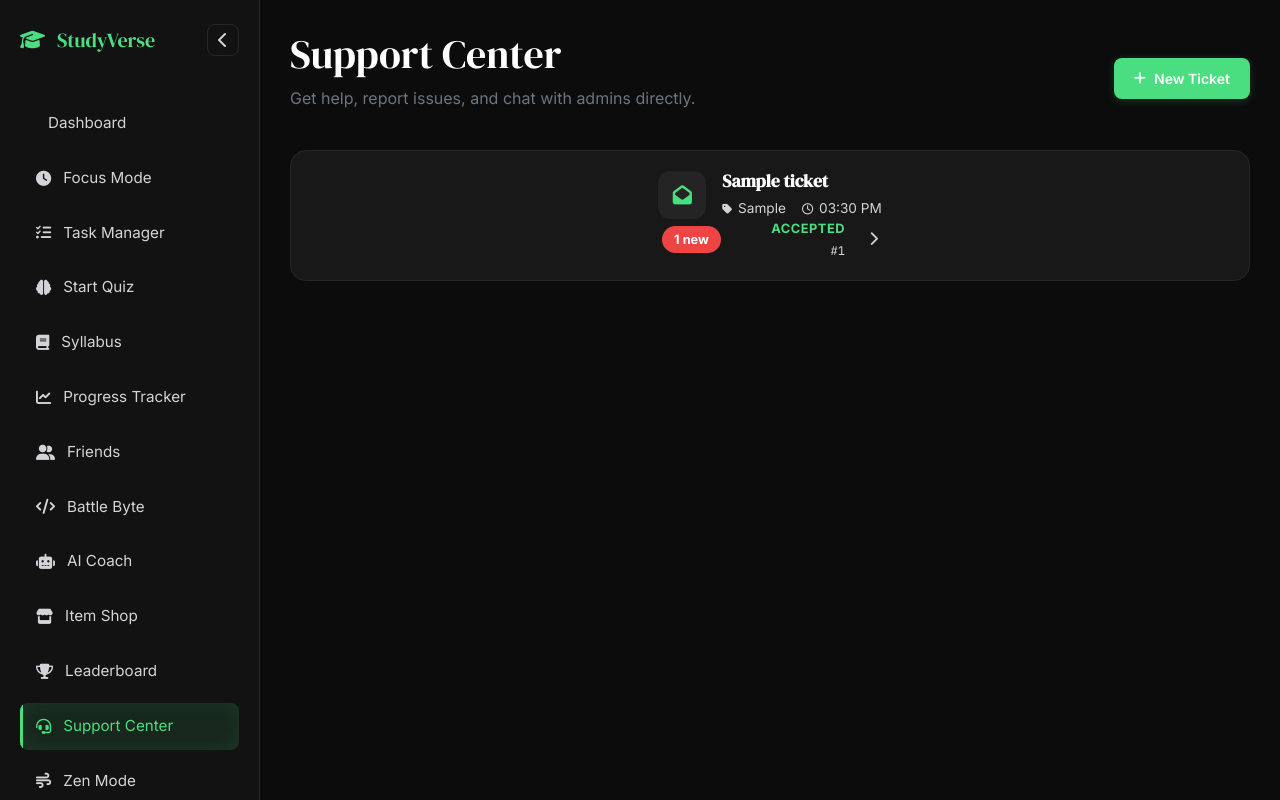
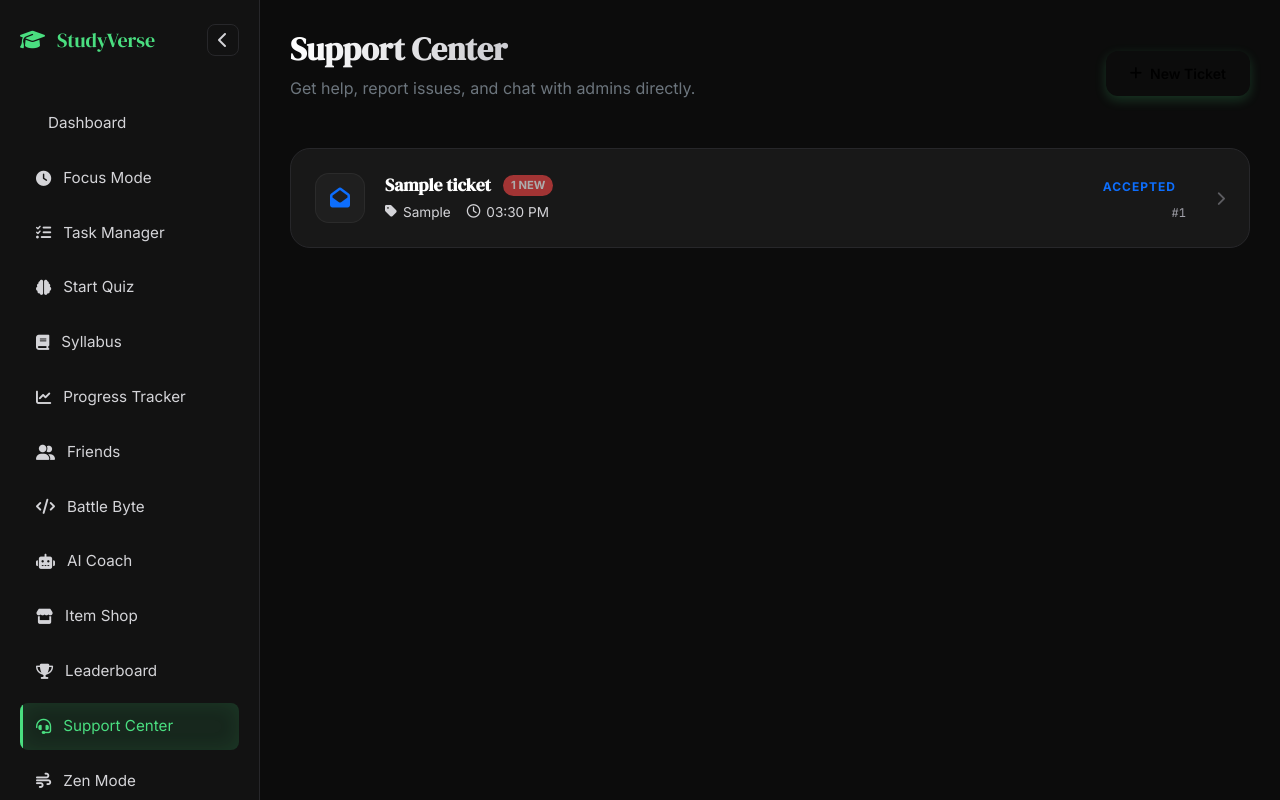
Before and after one commit to Manin1311/StudyVerse_Final, a Flask app: page /support in a window 1280 px wide. Run offline with Flask 3, Linux system fonts and the light colour scheme; a user stored in the database is signed in; tables that the repository leaves empty hold one stand-in row (values such as "Sample post"); grey boxes marked "Sample" are stand-in pictures; some libraries are stand-ins or nearby versions.

Commit message:
Refactor: Redesign user support ticket list for better spacing and aesthetics

```diff
--- a/templates/support/list.html
+++ b/templates/support/list.html
@@ -3,180 +3,460 @@
 {% block title %}Support Center - StudyVerse{% endblock %}
 
 {% block content %}
-<div class="page-header"
-    style="margin-bottom: 24px; display: flex; justify-content: space-between; align-items: center;">
-    <div>
+<div class="page-header">
+    <div class="header-content">
         <h1 class="page-title">Support Center</h1>
         <p class="text-secondary">Get help, report issues, and chat with admins directly.</p>
     </div>
-    <button onclick="document.getElementById('newTicketModal').style.display='flex'" class="btn btn-primary"
-        style="background: var(--primary); border: none; padding: 10px 20px; border-radius: 8px; color: white; display: flex; align-items: center; gap: 8px; cursor: pointer; transition: background 0.2s;">
+    <button onclick="openNewTicketModal()" class="btn btn-primary new-ticket-btn">
         <i class="fa-solid fa-plus"></i> New Ticket
     </button>
 </div>
 
 <!-- Ticket List -->
-<div class="grid" style="display: block;">
+<div class="ticket-list-container">
     {% if tickets %}
-    <div style="display: flex; flex-direction: column; gap: 16px;">
+    <div class="ticket-grid">
         {% for ticket in tickets %}
-        <a href="{{ url_for('support_detail', ticket_id=ticket.id) }}" class="card"
-            style="text-decoration: none; display: flex; justify-content: space-between; align-items: center; transition: all 0.2s; border: 1px solid var(--border); padding: 20px;"
-            onmouseover="this.style.transform='translateY(-2px)'; this.style.borderColor='var(--primary)';"
-            onmouseout="this.style.transform='translateY(0)'; this.style.borderColor='var(--border)';">
-            <div style="display: flex; gap: 16px; align-items: center;">
-                <div
-                    style="width: 48px; height: 48px; background: rgba(255,255,255,0.05); border-radius: 12px; display: flex; align-items: center; justify-content: center; font-size: 1.2rem;">
-                    {% if ticket.status == 'closed' %}
-                    <i class="fa-solid fa-check-circle" style="color: var(--text-secondary);"></i>
-                    {% elif ticket.status == 'in_progress' %}
-                    <i class="fa-solid fa-spinner fa-spin-pulse" style="color: var(--primary);"></i>
-                    {% else %}
-                    <i class="fa-solid fa-envelope-open" style="color: var(--accent-green);"></i>
+        <a href="{{ url_for('support_detail', ticket_id=ticket.id) }}" class="ticket-card">
+            <!-- Icon Column -->
+            <div class="ticket-icon-wrapper status-{{ ticket.status }}">
+                {% if ticket.status == 'closed' %}
+                <i class="fa-solid fa-check"></i>
+                {% elif ticket.status == 'in_progress' %}
+                <i class="fa-solid fa-spinner fa-spin-pulse"></i>
+                {% else %}
+                <i class="fa-solid fa-envelope-open"></i>
+                {% endif %}
+            </div>
+
+            <!-- Main Info Column -->
+            <div class="ticket-content">
+                <div class="ticket-header">
+                    <h3 class="ticket-subject">{{ ticket.subject }}</h3>
+                    {% if ticket.user_unread_count > 0 %}
+                    <span class="unread-badge">{{ ticket.user_unread_count }} new</span>
                     {% endif %}
                 </div>
-                <div>
-                    <h3 style="font-size: 1.1rem; color: white; margin: 0 0 6px 0; font-weight: 600;">{{ ticket.subject
-                        }}</h3>
-                    <div
-                        style="font-size: 0.85rem; color: var(--text-secondary); display: flex; gap: 16px; align-items: center;">
-                        <span style="display: flex; align-items: center; gap: 6px;"><i class="fa-solid fa-tag"
-                                style="font-size: 0.7rem;"></i> {{ ticket.category|title }}</span>
-                        <span style="display: flex; align-items: center; gap: 6px;"><i class="fa-regular fa-clock"
-                                style="font-size: 0.7rem;"></i> {{ ticket.updated_at|ist_time }}</span>
-                        {% if ticket.priority == 'urgent' %}
-                        <span
-                            style="color: var(--destructive); font-weight: 600; text-transform: uppercase; font-size: 0.7rem;">Urgent</span>
-                        {% endif %}
-                    </div>
+                <div class="ticket-meta">
+                    <span class="meta-item"><i class="fa-solid fa-tag"></i> {{ ticket.category|title }}</span>
+                    <span class="meta-item"><i class="fa-regular fa-clock"></i> {{ ticket.updated_at|ist_time }}</span>
+                    {% if ticket.priority == 'urgent' %}
+                    <span class="meta-item priority-urgent">URGENT</span>
+                    {% endif %}
                 </div>
             </div>
 
-            <div style="display: flex; align-items: center; gap: 24px;">
-                {% if ticket.user_unread_count > 0 %}
-                <div
-                    style="background: var(--destructive); color: white; padding: 4px 12px; border-radius: 20px; font-size: 0.8rem; font-weight: 700;">
-                    {{ ticket.user_unread_count }} new
-                </div>
-                {% endif %}
+            <!-- Status Column -->
+            <div class="ticket-status-col">
+                <span class="status-badge status-{{ ticket.status }}">
+                    {{ ticket.status|replace('_', ' ') }}
+                </span>
+                <span class="ticket-id">#{{ ticket.id }}</span>
+            </div>
 
-                <div style="text-align: right; min-width: 100px;">
-                    <div
-                        style="font-size: 0.8rem; font-weight: 700; color: {% if ticket.status == 'closed' %}var(--text-secondary){% elif ticket.status == 'in_progress' %}var(--primary){% else %}var(--accent-green){% endif %}; text-transform: uppercase; letter-spacing: 0.5px; margin-bottom: 4px;">
-                        {{ ticket.status|replace('_', ' ') }}
-                    </div>
-                    <div style="font-size: 0.75rem; color: var(--text-secondary); font-family: var(--font-mono);">#{{
-                        ticket.id }}</div>
-                </div>
-                <i class="fa-solid fa-chevron-right" style="color: var(--text-secondary); font-size: 0.9rem;"></i>
+            <div class="ticket-arrow">
+                <i class="fa-solid fa-chevron-right"></i>
             </div>
         </a>
         {% endfor %}
     </div>
     {% else %}
-    <div class="card"
-        style="text-align: center; padding: 64px 24px; display: flex; flex-direction: column; align-items: center; justify-content: center;">
-        <div style="font-size: 4rem; margin-bottom: 24px; opacity: 0.5;">🛸</div>
-        <h3 style="margin-bottom: 12px; font-size: 1.5rem;">No tickets yet</h3>
-        <p style="color: var(--text-secondary); margin-bottom: 32px; max-width: 400px;">Have a question or run into an
-            issue? Create your first support ticket and our team will get back to you.</p>
-        <button onclick="document.getElementById('newTicketModal').style.display='flex'" class="btn btn-primary"
-            style="background: var(--primary); border: none; padding: 12px 32px; border-radius: 8px; color: white; font-weight: 600; cursor: pointer; transition: opacity 0.2s;">Open
-            New Ticket</button>
+    <div class="empty-state">
+        <div class="empty-icon">🛸</div>
+        <h3>No tickets yet</h3>
+        <p>Have a question or run into an issue? Create your first support ticket and our team will get back to you.</p>
+        <button onclick="openNewTicketModal()" class="btn btn-primary">Open New Ticket</button>
     </div>
     {% endif %}
 </div>
 
 <!-- New Ticket Modal -->
-<div id="newTicketModal"
-    style="display: none; position: fixed; inset: 0; background: rgba(0,0,0,0.8); z-index: 2000; align-items: center; justify-content: center; backdrop-filter: blur(4px);">
-    <div class="card"
-        style="width: 90%; max-width: 500px; padding: 32px; animation: modalSlideIn 0.3s cubic-bezier(0.16, 1, 0.3, 1); border: 1px solid var(--border); box-shadow: 0 25px 50px -12px rgba(0, 0, 0, 0.5);">
-        <div style="display: flex; justify-content: space-between; align-items: center; margin-bottom: 24px;">
-            <h2 style="font-size: 1.5rem; margin: 0; font-weight: 700;">New Support Ticket</h2>
-            <button onclick="document.getElementById('newTicketModal').style.display='none'"
-                style="background: none; border: none; color: var(--text-secondary); font-size: 1.5rem; cursor: pointer; padding: 4px;"><i
-                    class="fa-solid fa-xmark"></i></button>
+<div id="newTicketModal" class="modal-overlay">
+    <div class="modal-card">
+        <div class="modal-header">
+            <h2>New Support Ticket</h2>
+            <button onclick="closeNewTicketModal()" class="modal-close"><i class="fa-solid fa-xmark"></i></button>
         </div>
 
         <form action="{{ url_for('support_create') }}" method="POST">
-            <div style="margin-bottom: 20px;">
-                <label
-                    style="display: block; margin-bottom: 8px; color: var(--text-secondary); font-size: 0.9rem; font-weight: 500;">Subject</label>
-                <input type="text" name="subject" required class="form-control" placeholder="Brief summary of issue"
-                    style="width: 100%; padding: 14px; background: var(--bg-primary); border: 1px solid var(--border); border-radius: 8px; color: white; font-size: 1rem;">
+            <div class="form-group">
+                <label>Subject</label>
+                <input type="text" name="subject" required class="form-control" placeholder="Brief summary of issue">
             </div>
 
-            <div style="display: grid; grid-template-columns: 1fr 1fr; gap: 20px; margin-bottom: 20px;">
-                <div>
-                    <label
-                        style="display: block; margin-bottom: 8px; color: var(--text-secondary); font-size: 0.9rem; font-weight: 500;">Category</label>
-                    <div style="position: relative;">
-                        <select name="category" class="form-control"
-                            style="width: 100%; padding: 14px; background: var(--bg-primary); border: 1px solid var(--border); border-radius: 8px; color: white; font-size: 1rem; appearance: none; cursor: pointer;">
+            <div class="form-row">
+                <div class="form-group">
+                    <label>Category</label>
+                    <div class="select-wrapper">
+                        <select name="category" class="form-control">
                             <option value="general">General Inquiry</option>
                             <option value="bug">Report a Bug</option>
                             <option value="account">Account Issue</option>
                             <option value="feedback">Feedback</option>
                             <option value="other">Other</option>
                         </select>
-                        <i class="fa-solid fa-chevron-down"
-                            style="position: absolute; right: 14px; top: 50%; transform: translateY(-50%); color: var(--text-secondary); pointer-events: none;"></i>
+                        <i class="fa-solid fa-chevron-down select-arrow"></i>
                     </div>
                 </div>
-                <div>
-                    <label
-                        style="display: block; margin-bottom: 8px; color: var(--text-secondary); font-size: 0.9rem; font-weight: 500;">Priority</label>
-                    <div style="position: relative;">
-                        <select name="priority" class="form-control"
-                            style="width: 100%; padding: 14px; background: var(--bg-primary); border: 1px solid var(--border); border-radius: 8px; color: white; font-size: 1rem; appearance: none; cursor: pointer;">
+                <div class="form-group">
+                    <label>Priority</label>
+                    <div class="select-wrapper">
+                        <select name="priority" class="form-control">
                             <option value="low">Low</option>
                             <option value="normal" selected>Normal</option>
                             <option value="high">High</option>
                             <option value="urgent">Urgent</option>
                         </select>
-                        <i class="fa-solid fa-chevron-down"
-                            style="position: absolute; right: 14px; top: 50%; transform: translateY(-50%); color: var(--text-secondary); pointer-events: none;"></i>
+                        <i class="fa-solid fa-chevron-down select-arrow"></i>
                     </div>
                 </div>
             </div>
 
-            <div style="margin-bottom: 32px;">
-                <label
-                    style="display: block; margin-bottom: 8px; color: var(--text-secondary); font-size: 0.9rem; font-weight: 500;">Message</label>
+            <div class="form-group">
+                <label>Message</label>
                 <textarea name="message" required rows="5" class="form-control"
-                    placeholder="Describe your issue in detail..."
-                    style="width: 100%; padding: 14px; background: var(--bg-primary); border: 1px solid var(--border); border-radius: 8px; color: white; resize: vertical; font-size: 1rem; font-family: inherit; line-height: 1.5;"></textarea>
+                    placeholder="Describe your issue in detail..."></textarea>
             </div>
 
-            <button type="submit" class="btn btn-primary"
-                style="width: 100%; background: var(--primary); border: none; padding: 16px; border-radius: 12px; color: white; font-weight: 600; cursor: pointer; font-size: 1rem; transition: background 0.2s;">Submit
-                Ticket</button>
+            <button type="submit" class="btn btn-primary submit-btn">Submit Ticket</button>
         </form>
     </div>
 </div>
 
 <style>
-    /* Fix for select options in dark mode */
-    #newTicketModal select option {
-        background-color: #1f2937;
-        color: white;
+    /* Page Header */
+    .page-header {
+        display: flex;
+        justify-content: space-between;
+        align-items: center;
+        margin-bottom: 32px;
     }
 
-    /* Fix for placeholders */
-    #newTicketModal input::placeholder,
-    #newTicketModal textarea::placeholder {
-        color: rgba(255, 255, 255, 0.5) !important;
-        opacity: 1;
+    .page-title {
+        font-size: 2rem;
+        font-weight: 700;
+        margin-bottom: 8px;
+        background: linear-gradient(to right, #ffffff, #a1a1aa);
+        -webkit-background-clip: text;
+        -webkit-text-fill-color: transparent;
     }
 
-    /* Light mode specific override */
-    [data-theme="light"] #newTicketModal input::placeholder,
-    [data-theme="light"] #newTicketModal textarea::placeholder {
-        color: var(--text-secondary) !important;
+    .new-ticket-btn {
+        background: var(--accent);
+        color: #000;
+        font-weight: 600;
+        border: none;
+        padding: 12px 24px;
+        border-radius: 12px;
+        display: flex;
+        align-items: center;
+        gap: 8px;
+        cursor: pointer;
+        transition: transform 0.2s, box-shadow 0.2s;
+        box-shadow: 0 4px 12px rgba(74, 222, 128, 0.2);
     }
 
-    @keyframes modalSlideIn {
+    .new-ticket-btn:hover {
+        transform: translateY(-2px);
+        box-shadow: 0 6px 20px rgba(74, 222, 128, 0.3);
+    }
+
+    /* Ticket Grid & Card */
+    .ticket-grid {
+        display: flex;
+        flex-direction: column;
+        gap: 16px;
+    }
+
+    .ticket-card {
+        display: grid;
+        grid-template-columns: auto 1fr auto auto;
+        align-items: center;
+        gap: 20px;
+        background: var(--bg-card);
+        border: 1px solid var(--border);
+        padding: 24px;
+        border-radius: 20px;
+        text-decoration: none;
+        transition: all 0.2s cubic-bezier(0.4, 0, 0.2, 1);
+        position: relative;
+        overflow: hidden;
+    }
+
+    .ticket-card:hover {
+        transform: translateY(-2px);
+        border-color: var(--accent-dim);
+        background: linear-gradient(to right, var(--bg-card), rgba(74, 222, 128, 0.03));
+        box-shadow: 0 12px 30px rgba(0, 0, 0, 0.3);
+    }
+
+    /* Icon */
+    .ticket-icon-wrapper {
+        width: 50px;
+        height: 50px;
+        border-radius: 14px;
+        display: flex;
+        align-items: center;
+        justify-content: center;
+        font-size: 1.25rem;
+        background: rgba(255, 255, 255, 0.03);
+        border: 1px solid rgba(255, 255, 255, 0.05);
+    }
+
+    .ticket-icon-wrapper.status-open {
+        color: var(--accent);
+        background: rgba(74, 222, 128, 0.1);
+        border-color: rgba(74, 222, 128, 0.2);
+    }
+
+    .ticket-icon-wrapper.status-in_progress {
+        color: #3b82f6;
+        background: rgba(59, 130, 246, 0.1);
+        border-color: rgba(59, 130, 246, 0.2);
+    }
+
+    .ticket-icon-wrapper.status-closed {
+        color: var(--text-muted);
+    }
+
+    /* Content */
+    .ticket-header {
+        display: flex;
+        align-items: center;
+        gap: 12px;
+        margin-bottom: 6px;
+    }
+
+    .ticket-subject {
+        font-size: 1.1rem;
+        font-weight: 600;
+        color: var(--text-primary);
+        margin: 0;
+    }
+
+    .unread-badge {
+        background: #ef4444;
+        color: white;
+        font-size: 0.7rem;
+        font-weight: 700;
+        padding: 2px 8px;
+        border-radius: 12px;
+        text-transform: uppercase;
+        animation: pulse 2s infinite;
+    }
+
+    .ticket-meta {
+        display: flex;
+        align-items: center;
+        gap: 16px;
+        font-size: 0.85rem;
+        color: var(--text-secondary);
+    }
+
+    .meta-item {
+        display: flex;
+        align-items: center;
+        gap: 6px;
+    }
+
+    .priority-urgent {
+        color: #ef4444;
+        font-weight: 700;
+        letter-spacing: 0.5px;
+    }
+
+    /* Status Column */
+    .ticket-status-col {
+        display: flex;
+        flex-direction: column;
+        align-items: flex-end;
+        gap: 4px;
+        min-width: 120px;
+    }
+
+    .status-badge {
+        font-size: 0.75rem;
+        font-weight: 700;
+        text-transform: uppercase;
+        letter-spacing: 1px;
+        padding: 4px 10px;
+        border-radius: 6px;
+    }
+
+    .status-badge.status-open {
+        color: var(--accent);
+        background: rgba(74, 222, 128, 0.1);
+    }
+
+    .status-badge.status-in_progress {
+        color: #3b82f6;
+        background: rgba(59, 130, 246, 0.1);
+    }
+
+    .status-badge.status-closed {
+        color: var(--text-muted);
+        background: rgba(255, 255, 255, 0.05);
+    }
+
+    .ticket-id {
+        font-family: 'JetBrains Mono', monospace;
+        font-size: 0.75rem;
+        color: var(--text-muted);
+    }
+
+    .ticket-arrow {
+        color: var(--text-muted);
+        font-size: 0.9rem;
+        margin-left: 10px;
+        opacity: 0.5;
+        transition: all 0.2s;
+    }
+
+    .ticket-card:hover .ticket-arrow {
+        opacity: 1;
+        transform: translateX(4px);
+        color: var(--accent);
+    }
+
+    /* Modal Styling */
+    .modal-overlay {
+        display: none;
+        position: fixed;
+        inset: 0;
+        background: rgba(0, 0, 0, 0.85);
+        z-index: 2000;
+        align-items: center;
+        justify-content: center;
+        backdrop-filter: blur(8px);
+    }
+
+    .modal-card {
+        background: #141414;
+        width: 100%;
+        max-width: 550px;
+        padding: 32px;
+        border-radius: 24px;
+        border: 1px solid rgba(255, 255, 255, 0.1);
+        box-shadow: 0 25px 50px -12px rgba(0, 0, 0, 0.5);
+        animation: modalSlide 0.3s cubic-bezier(0.16, 1, 0.3, 1);
+    }
+
+    .modal-header {
+        display: flex;
+        justify-content: space-between;
+        align-items: center;
+        margin-bottom: 24px;
+    }
+
+    .modal-header h2 {
+        font-size: 1.5rem;
+        font-weight: 700;
+        color: var(--text-primary);
+        margin: 0;
+    }
+
+    .modal-close {
+        background: transparent;
+        border: none;
+        color: var(--text-muted);
+        font-size: 1.5rem;
+        cursor: pointer;
+        transition: color 0.2s;
+    }
+
+    .modal-close:hover {
+        color: var(--text-primary);
+    }
+
+    .form-group {
+        margin-bottom: 20px;
+    }
+
+    .form-row {
+        display: grid;
+        grid-template-columns: 1fr 1fr;
+        gap: 20px;
+    }
+
+    .form-group label {
+        display: block;
+        margin-bottom: 8px;
+        color: var(--text-secondary);
+        font-size: 0.9rem;
+        font-weight: 500;
+    }
+
+    .form-control {
+        width: 100%;
+        padding: 14px 16px;
+        background: #0a0a0a;
+        border: 1px solid rgba(255, 255, 255, 0.1);
+        border-radius: 12px;
+        color: var(--text-primary);
+        font-size: 0.95rem;
+        font-family: 'Inter', sans-serif;
+        transition: all 0.2s;
+    }
+
+    .form-control:focus {
+        outline: none;
+        border-color: var(--accent);
+        box-shadow: 0 0 0 3px rgba(74, 222, 128, 0.1);
+    }
+
+    .select-wrapper {
+        position: relative;
+    }
+
+    .select-wrapper select {
+        appearance: none;
+        cursor: pointer;
+    }
+
+    .select-arrow {
+        position: absolute;
+        right: 16px;
+        top: 50%;
+        transform: translateY(-50%);
+        color: var(--text-muted);
+        pointer-events: none;
+        font-size: 0.8rem;
+    }
+
+    .submit-btn {
+        width: 100%;
+        padding: 16px;
+        border-radius: 12px;
+        background: var(--accent);
+        color: #000;
+        font-weight: 600;
+        font-size: 1rem;
+        border: none;
+        cursor: pointer;
+        transition: filter 0.2s;
+    }
+
+    .submit-btn:hover {
+        filter: brightness(1.1);
+    }
+
+    /* Empty State */
+    .empty-state {
+        text-align: center;
+        padding: 80px 20px;
+        background: var(--bg-card);
+        border: 1px dashed var(--border);
+        border-radius: 24px;
+    }
+
+    .empty-icon {
+        font-size: 4rem;
+        opacity: 0.5;
+        margin-bottom: 16px;
+    }
+
+    @keyframes modalSlide {
         from {
             opacity: 0;
             transform: translateY(20px) scale(0.95);
@@ -187,13 +467,40 @@
             transform: translateY(0) scale(1);
         }
     }
+
+    @media (max-width: 768px) {
+        .ticket-card {
+            grid-template-columns: auto 1fr;
+            grid-template-rows: auto auto;
+            gap: 12px;
+        }
+
+        .ticket-status-col,
+        .ticket-arrow {
+            grid-column: 2;
+            align-items: flex-start;
+            flex-direction: row;
+        }
+
+        .ticket-arrow {
+            display: none;
+        }
+    }
 </style>
 
 <script>
-    // Close modal on outside click
+    function openNewTicketModal() {
+        document.getElementById('newTicketModal').style.display = 'flex';
+    }
+
+    function closeNewTicketModal() {
+        document.getElementById('newTicketModal').style.display = 'none';
+    }
+
+    // Close on outside click
     document.getElementById('newTicketModal').addEventListener('click', (e) => {
         if (e.target === document.getElementById('newTicketModal')) {
-            document.getElementById('newTicketModal').style.display = 'none';
+            closeNewTicketModal();
         }
     });
 </script>
```
